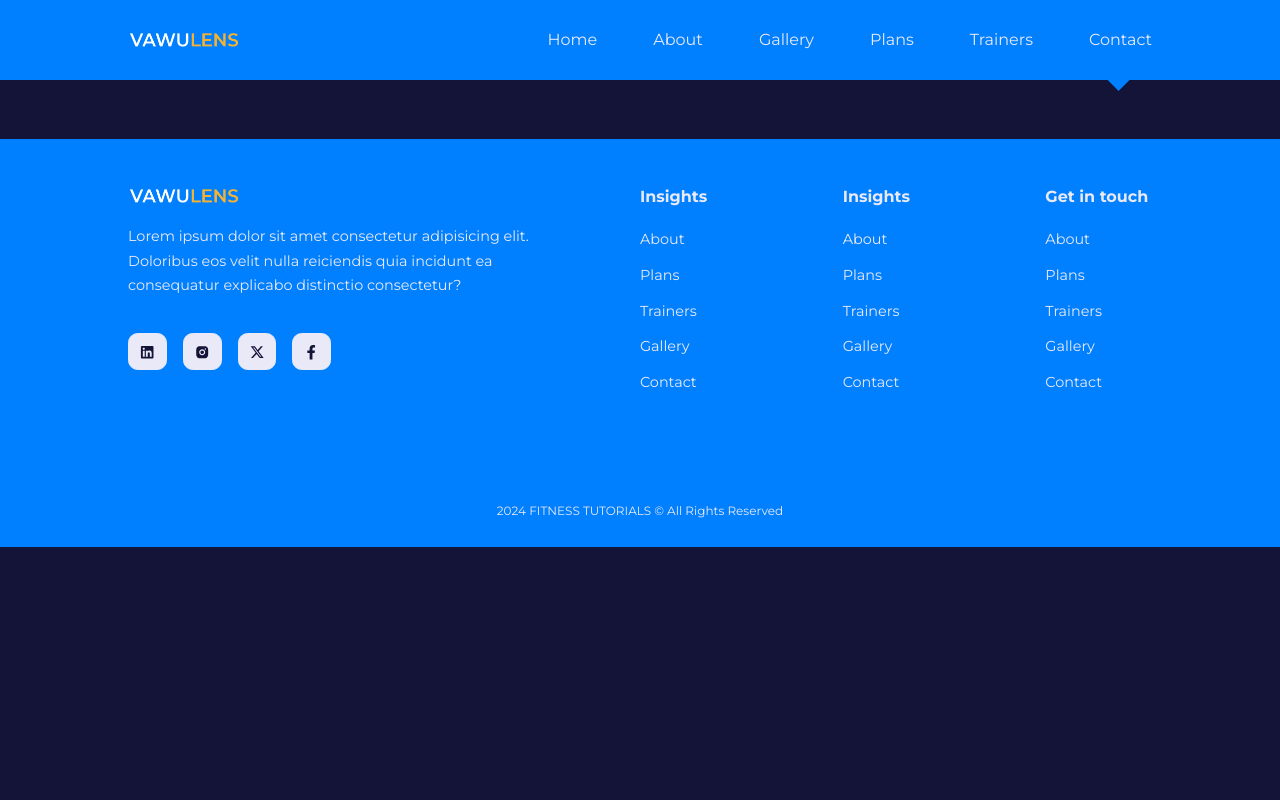
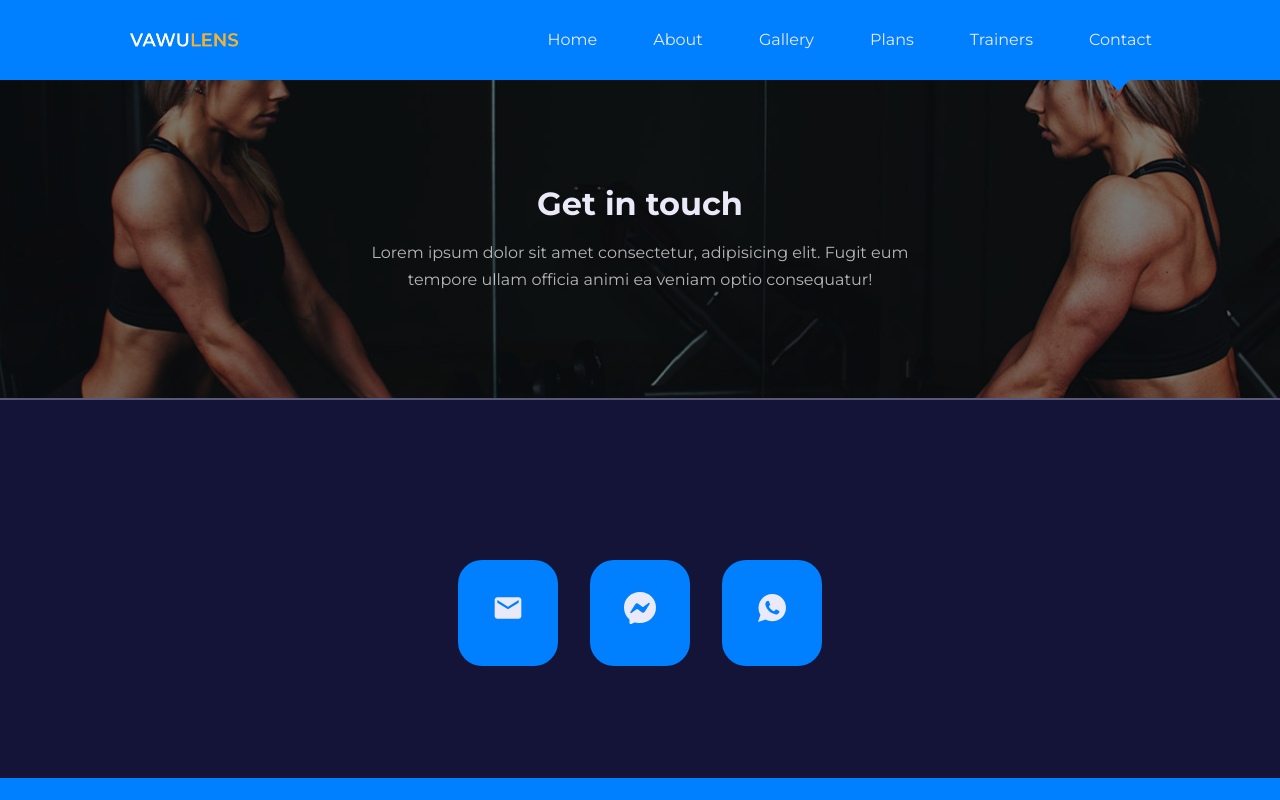
Before and after one commit to sunnya2023/FitnessUI, a React (Vite) app: page /contact in a window 1280 px wide. Shown: the top 800 px of the page. Built offline with nearby package versions, Linux system fonts and the light colour scheme.

Commit message:
completed Contact page

```diff
--- a/src/pages/contact/Contact.jsx
+++ b/src/pages/contact/Contact.jsx
@@ -1,7 +1,47 @@
-import React from "react";
+import "./contact.css";
+import SubHeader from "../../components/SubHeader";
+import HeaderImage from "../../images/header_bg_2.jpg";
+import { MdEmail } from "react-icons/md";
+import { BsMessenger } from "react-icons/bs";
+import { IoLogoWhatsapp } from "react-icons/io";
 
 const Contact = () => {
-  return <div>Contact</div>;
+  return (
+    <>
+      <SubHeader title="Get in touch" image={HeaderImage}>
+        Lorem ipsum dolor sit amet consectetur, adipisicing elit. Fugit eum
+        tempore ullam officia animi ea veniam optio consequatur!
+      </SubHeader>
+
+      <section className="contact">
+        <div className="container contact__container">
+          <div className="contact__wrapper">
+            <a
+              href="mailto:sunnya2023@gmail.com"
+              target="_blank"
+              rel="noopener noreferrer"
+            >
+              <MdEmail />
+            </a>
+            <a
+              href="https://www.messenger.com/"
+              target="_blank"
+              rel="noopener noreferrer"
+            >
+              <BsMessenger />
+            </a>
+            <a
+              href="https://web.whatsapp.com/"
+              target="_blank"
+              rel="noopener noreferrer"
+            >
+              <IoLogoWhatsapp />
+            </a>
+          </div>
+        </div>
+      </section>
+    </>
+  );
 };
 
 export default Contact;
--- a/src/pages/contact/contact.css
+++ b/src/pages/contact/contact.css
@@ -0,0 +1,37 @@
+.contact__container {
+  display: grid;
+  place-items: center;
+}
+
+.contact__wrapper {
+  width: fit-content;
+  display: flex;
+  align-items: center;
+  gap: 2rem;
+}
+
+.contact__wrapper a {
+  background: var(--color-primary);
+  padding: 1.5rem 2rem;
+  border-radius: 1.5rem;
+  border: 2px solid transparent;
+  font-size: 2rem;
+  transition: all 0.5s ease;
+}
+
+.contact__wrapper a:hover {
+  background: transparent;
+  border-color: var(--color-gray-100);
+}
+
+/* MEDIA QUERIES (small screen) */
+@media (max-width: 600px) {
+  .contact__wrapper {
+    gap: 1.5rem;
+  }
+  .contact__wrapper a {
+    padding: 1rem 1.5rem;
+    font-size: 1.2rem;
+    border-radius: 1rem;
+  }
+}
```
